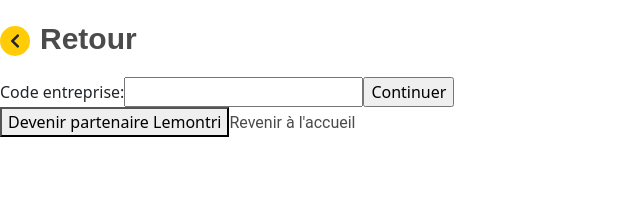
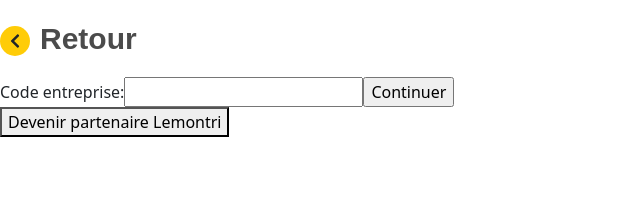
Before and after one commit to kameronramah/Lemontri, a React (Create React App) app: page /company-code in a window 1280 px wide. Shown: the top 203 px of the page, without its empty margins (0-640 px from the left). Built offline with nearby package versions, Linux system fonts and the light colour scheme; no server answers; a web font is replaced by a local one; what react-chatbot-kit would draw is missing.

Commit message:
remove useless link

```diff
--- a/src/Pages/Authentication/CompanyCode.js
+++ b/src/Pages/Authentication/CompanyCode.js
@@ -45,7 +45,6 @@
                 <input type="submit" value="Continuer" />
             </form>
             <button onClick={e => navigate("/devis")}>Devenir partenaire Lemontri</button>
-            <span onClick={e => navigate("/")}>Revenir à l'accueil</span>
         </div>
     )
 };
```
